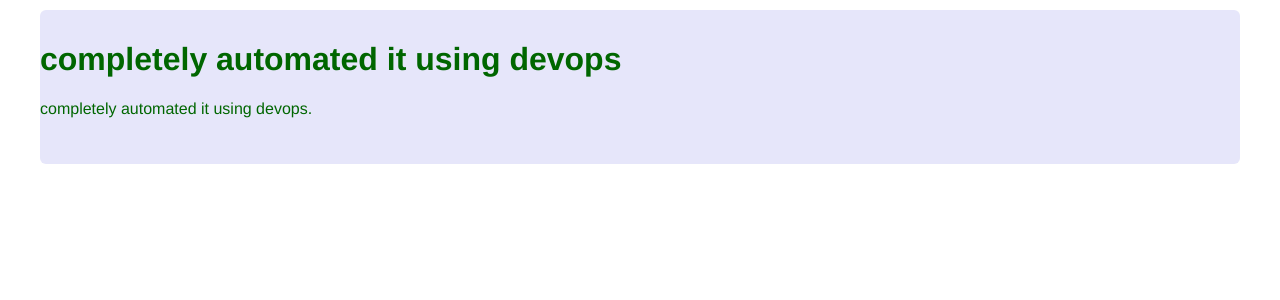
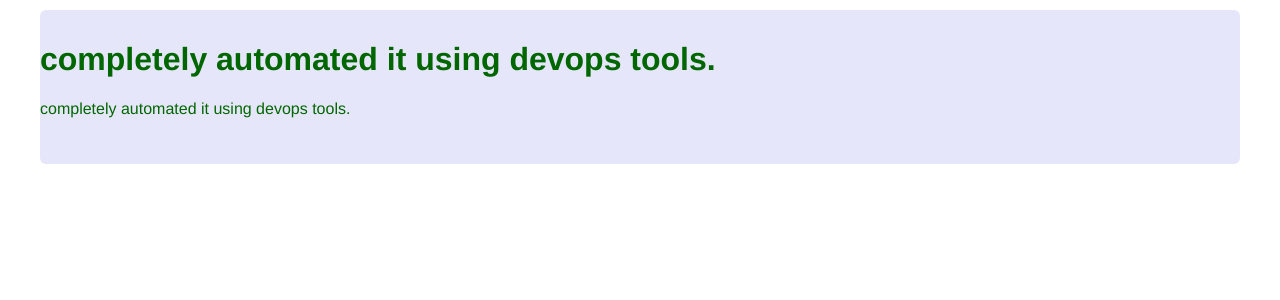
Before and after one commit to sumitdey3/ci-cd-pub, a Flask app: page / in a window 1280 px wide. Shown: the part 35-335 px from the top of the page. Run offline with Flask 2, Linux system fonts and the light colour scheme.

Commit message:
completely automated it 3

```diff
--- a/templates/home.html
+++ b/templates/home.html
@@ -2,8 +2,8 @@
 {%block content%}
 <div class="home">
 
-	<h1>completely automated it using devops</h1>
-	<p>completely automated it using devops.</p>
+	<h1>completely automated it using devops tools.</h1>
+	<p>completely automated it using devops tools.</p>
 
 </div>
 {%endblock%}
```
